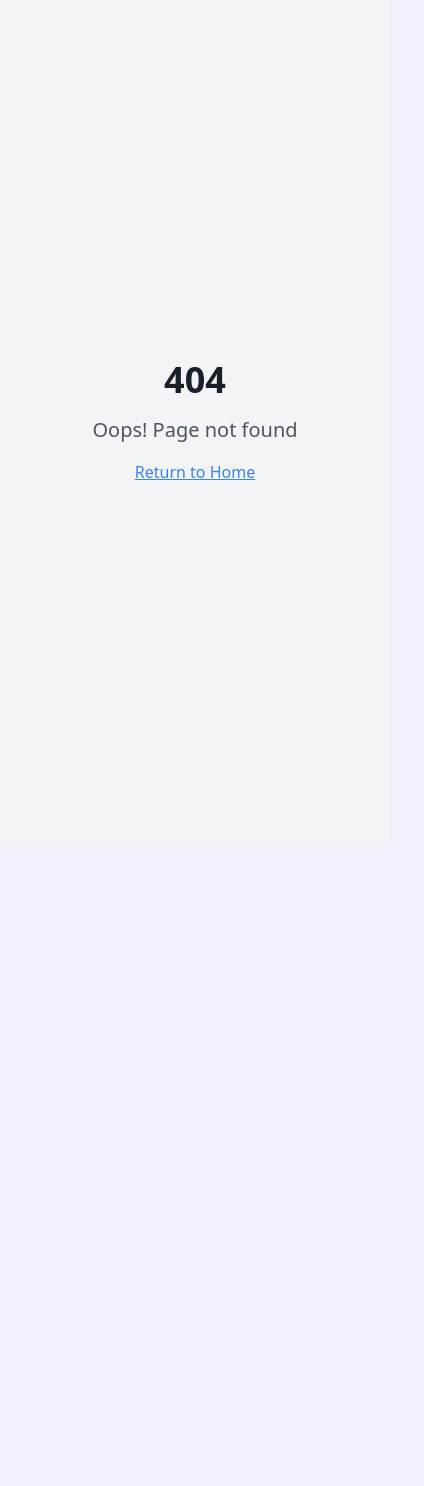
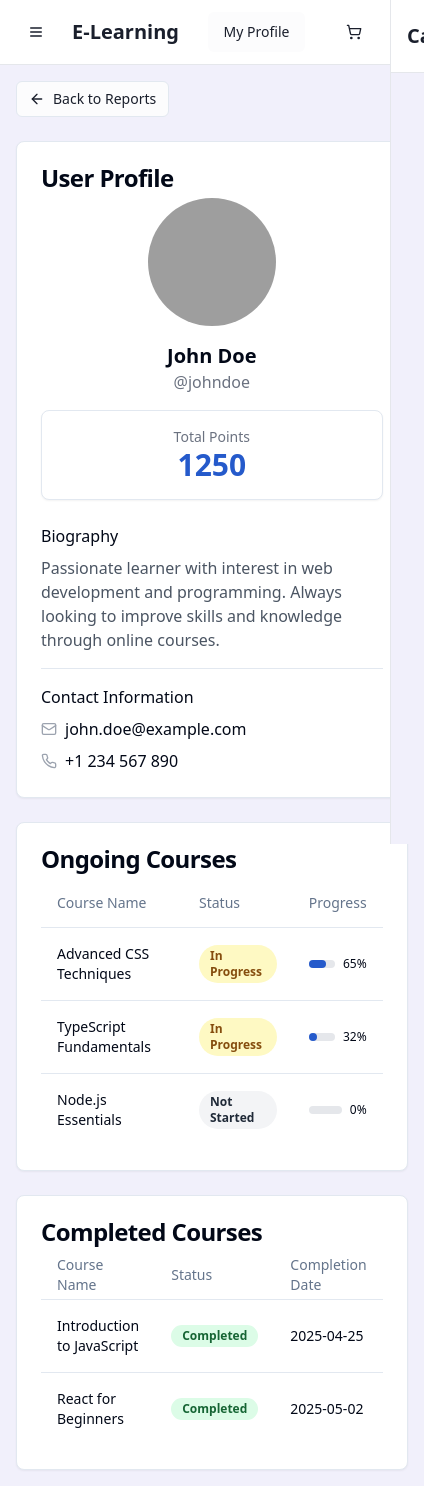
Before and after one commit to wahyush04/flow-pos-blossom-design, a React (Vite) app: page /user/1 in a window 390 px wide. Before the commit this address had no page. Shown: the whole page, 424 px wide, since content can reach past the window. Before the commit the page ends 844 px from the top, so only its background shows below. Built offline with nearby package versions, Linux system fonts and the light colour scheme; sample sign-in values are in the browser's storage; grey boxes are pictures that could not be loaded.

Commit message:
feat: Add user detail page
Implement a user detail page accessible from the reports tab. This page displays user details (profile photo, username, fullname, biography, email, phone number) and highlights total points. It also includes separate tables for ongoing and completed courses.

```diff
--- a/src/App.tsx
+++ b/src/App.tsx
@@ -13,6 +13,7 @@ import NotFound from "./pages/NotFound";
 import CourseDetail from "./pages/CourseDetail";
 import CourseMaterial from "./pages/CourseMaterial";
 import TryoutQuiz from "./pages/TryoutQuiz";
+import UserDetail from "./pages/UserDetail";
 
 const queryClient = new QueryClient();
 
@@ -28,6 +29,7 @@ const App = () => (
           <Route path="/login" element={<Login />} />
           <Route path="/register" element={<Register />} />
           <Route path="/admin" element={<Admin />} />
+          <Route path="/user/:userId" element={<UserDetail />} />
           <Route path="/pos" element={<POS />} />
           <Route path="/course/:courseId" element={<CourseDetail />} />
           <Route path="/course/:courseId/material" element={<CourseMaterial />} />
--- a/src/components/admin/AdminReportsTab.tsx
+++ b/src/components/admin/AdminReportsTab.tsx
@@ -24,6 +24,7 @@ import {
   SelectContent,
   SelectItem,
 } from "@/components/ui/select";
+import { useNavigate } from "react-router-dom";
 
 // Define the UserLog interface
 interface UserLog {
@@ -40,6 +41,7 @@ const AdminReportsTab = () => {
   const [filteredLogs, setFilteredLogs] = useState<UserLog[]>([]);
   const [usernameFilter, setUsernameFilter] = useState<string>("");
   const [showFilter, setShowFilter] = useState<boolean>(false);
+  const navigate = useNavigate();
 
   useEffect(() => {
     // Mock data for user logs
@@ -104,6 +106,10 @@ const AdminReportsTab = () => {
 
   const toggleFilter = () => {
     setShowFilter(!showFilter);
+  };
+
+  const handleViewUserDetail = (userId: number) => {
+    navigate(`/user/${userId}`);
   };
 
   return (
@@ -198,7 +204,11 @@ const AdminReportsTab = () => {
                       </span>
                     </TableCell>
                     <TableCell className="text-right">
-                      <Button variant="ghost" size="sm">
+                      <Button
+                        variant="ghost"
+                        size="sm"
+                        onClick={() => handleViewUserDetail(log.id)}
+                      >
                         <Eye className="h-4 w-4 mr-1" />
                         Detail
                       </Button>
--- /dev/null
+++ b/src/pages/UserDetail.tsx
@@ -0,0 +1,275 @@
+
+import { useEffect, useState } from "react";
+import { useParams, useNavigate } from "react-router-dom";
+import Layout from "@/components/layout/Layout";
+import { Card, CardContent, CardHeader, CardTitle } from "@/components/ui/card";
+import { Avatar, AvatarImage, AvatarFallback } from "@/components/ui/avatar";
+import { Separator } from "@/components/ui/separator";
+import {
+  Table,
+  TableBody,
+  TableCell,
+  TableHead,
+  TableHeader,
+  TableRow
+} from "@/components/ui/table";
+import { Badge } from "@/components/ui/badge";
+import { Button } from "@/components/ui/button";
+import { ArrowLeft, Mail, Phone } from "lucide-react";
+
+// Define User interface
+interface User {
+  id: number;
+  username: string;
+  fullname: string;
+  email: string;
+  phoneNumber: string;
+  biography: string;
+  profilePhoto?: string;
+  totalPoints: number;
+}
+
+// Define Course interface
+interface Course {
+  id: number;
+  name: string;
+  status: "Completed" | "In Progress" | "Not Started";
+  progress: number;
+  completedDate?: string;
+}
+
+const UserDetail = () => {
+  const { userId } = useParams();
+  const navigate = useNavigate();
+  const [user, setUser] = useState<User | null>(null);
+  const [courses, setCourses] = useState<Course[]>([]);
+  const [ongoingCourses, setOngoingCourses] = useState<Course[]>([]);
+  const [completedCourses, setCompletedCourses] = useState<Course[]>([]);
+
+  useEffect(() => {
+    // Check if user is logged in and has admin role
+    const loggedInUser = JSON.parse(localStorage.getItem("user") || "{}");
+    if (!loggedInUser.username || loggedInUser.role !== "admin") {
+      navigate("/login");
+      return;
+    }
+
+    // Mock user data
+    const mockUser: User = {
+      id: Number(userId),
+      username: "johndoe",
+      fullname: "John Doe",
+      email: "john.doe@example.com",
+      phoneNumber: "+1 234 567 890",
+      biography: "Passionate learner with interest in web development and programming. Always looking to improve skills and knowledge through online courses.",
+      profilePhoto: "https://randomuser.me/api/portraits/men/44.jpg",
+      totalPoints: 1250
+    };
+    setUser(mockUser);
+
+    // Mock courses data
+    const mockCourses: Course[] = [
+      {
+        id: 1,
+        name: "Introduction to JavaScript",
+        status: "Completed",
+        progress: 100,
+        completedDate: "2025-04-25"
+      },
+      {
+        id: 2,
+        name: "React for Beginners",
+        status: "Completed",
+        progress: 100,
+        completedDate: "2025-05-02"
+      },
+      {
+        id: 3,
+        name: "Advanced CSS Techniques",
+        status: "In Progress",
+        progress: 65
+      },
+      {
+        id: 4,
+        name: "TypeScript Fundamentals",
+        status: "In Progress",
+        progress: 32
+      },
+      {
+        id: 5,
+        name: "Node.js Essentials",
+        status: "Not Started",
+        progress: 0
+      }
+    ];
+    setCourses(mockCourses);
+
+    // Filter courses by status
+    setOngoingCourses(mockCourses.filter(course => course.status !== "Completed"));
+    setCompletedCourses(mockCourses.filter(course => course.status === "Completed"));
+  }, [userId, navigate]);
+
+  if (!user) {
+    return null;
+  }
+
+  return (
+    <Layout>
+      <div className="space-y-6">
+        <div className="flex justify-between items-center">
+          <Button
+            variant="outline"
+            size="sm"
+            onClick={() => navigate("/admin")}
+            className="flex items-center gap-2"
+          >
+            <ArrowLeft className="h-4 w-4" /> Back to Reports
+          </Button>
+        </div>
+
+        {/* User Profile Card */}
+        <Card>
+          <CardHeader className="pb-2">
+            <CardTitle>User Profile</CardTitle>
+          </CardHeader>
+          <CardContent>
+            <div className="flex flex-col md:flex-row gap-6">
+              <div className="flex flex-col items-center md:w-1/3">
+                <Avatar className="h-32 w-32 mb-4">
+                  {user.profilePhoto ? (
+                    <AvatarImage src={user.profilePhoto} alt={user.fullname} />
+                  ) : (
+                    <AvatarFallback>{user.fullname.substring(0, 2).toUpperCase()}</AvatarFallback>
+                  )}
+                </Avatar>
+
+                <div className="text-center">
+                  <h2 className="text-xl font-bold">{user.fullname}</h2>
+                  <p className="text-gray-500">@{user.username}</p>
+                </div>
+
+                <Card className="w-full mt-4">
+                  <CardContent className="p-4">
+                    <div className="flex flex-col items-center">
+                      <span className="text-sm text-gray-500">Total Points</span>
+                      <span className="text-3xl font-bold text-primary">{user.totalPoints}</span>
+                    </div>
+                  </CardContent>
+                </Card>
+              </div>
+
+              <div className="md:w-2/3">
+                <div className="space-y-4">
+                  <div>
+                    <h3 className="text-base font-medium mb-2">Biography</h3>
+                    <p className="text-gray-600">{user.biography}</p>
+                  </div>
+
+                  <Separator />
+
+                  <div className="space-y-2">
+                    <h3 className="text-base font-medium">Contact Information</h3>
+                    <div className="flex items-center gap-2">
+                      <Mail className="h-4 w-4 text-gray-400" />
+                      <span>{user.email}</span>
+                    </div>
+                    <div className="flex items-center gap-2">
+                      <Phone className="h-4 w-4 text-gray-400" />
+                      <span>{user.phoneNumber}</span>
+                    </div>
+                  </div>
+                </div>
+              </div>
+            </div>
+          </CardContent>
+        </Card>
+
+        {/* Ongoing Courses */}
+        <Card>
+          <CardHeader className="pb-2">
+            <CardTitle>Ongoing Courses</CardTitle>
+          </CardHeader>
+          <CardContent>
+            {ongoingCourses.length > 0 ? (
+              <Table>
+                <TableHeader>
+                  <TableRow>
+                    <TableHead>Course Name</TableHead>
+                    <TableHead>Status</TableHead>
+                    <TableHead>Progress</TableHead>
+                  </TableRow>
+                </TableHeader>
+                <TableBody>
+                  {ongoingCourses.map((course) => (
+                    <TableRow key={course.id}>
+                      <TableCell className="font-medium">{course.name}</TableCell>
+                      <TableCell>
+                        <Badge className={course.status === "In Progress" ? "bg-yellow-100 text-yellow-800 hover:bg-yellow-100" : "bg-gray-100 text-gray-800 hover:bg-gray-100"}>
+                          {course.status}
+                        </Badge>
+                      </TableCell>
+                      <TableCell>
+                        <div className="flex items-center gap-2">
+                          <div className="h-2 w-full bg-gray-200 rounded-full">
+                            <div
+                              className="h-full bg-primary rounded-full"
+                              style={{ width: `${course.progress}%` }}
+                            />
+                          </div>
+                          <span className="text-xs whitespace-nowrap">{course.progress}%</span>
+                        </div>
+                      </TableCell>
+                    </TableRow>
+                  ))}
+                </TableBody>
+              </Table>
+            ) : (
+              <div className="text-center p-4 text-muted-foreground">
+                No ongoing courses
+              </div>
+            )}
+          </CardContent>
+        </Card>
+
+        {/* Completed Courses */}
+        <Card>
+          <CardHeader className="pb-2">
+            <CardTitle>Completed Courses</CardTitle>
+          </CardHeader>
+          <CardContent>
+            {completedCourses.length > 0 ? (
+              <Table>
+                <TableHeader>
+                  <TableRow>
+                    <TableHead>Course Name</TableHead>
+                    <TableHead>Status</TableHead>
+                    <TableHead>Completion Date</TableHead>
+                  </TableRow>
+                </TableHeader>
+                <TableBody>
+                  {completedCourses.map((course) => (
+                    <TableRow key={course.id}>
+                      <TableCell className="font-medium">{course.name}</TableCell>
+                      <TableCell>
+                        <Badge className="bg-green-100 text-green-800 hover:bg-green-100">
+                          {course.status}
+                        </Badge>
+                      </TableCell>
+                      <TableCell>{course.completedDate}</TableCell>
+                    </TableRow>
+                  ))}
+                </TableBody>
+              </Table>
+            ) : (
+              <div className="text-center p-4 text-muted-foreground">
+                No completed courses
+              </div>
+            )}
+          </CardContent>
+        </Card>
+      </div>
+    </Layout>
+  );
+};
+
+export default UserDetail;
```
